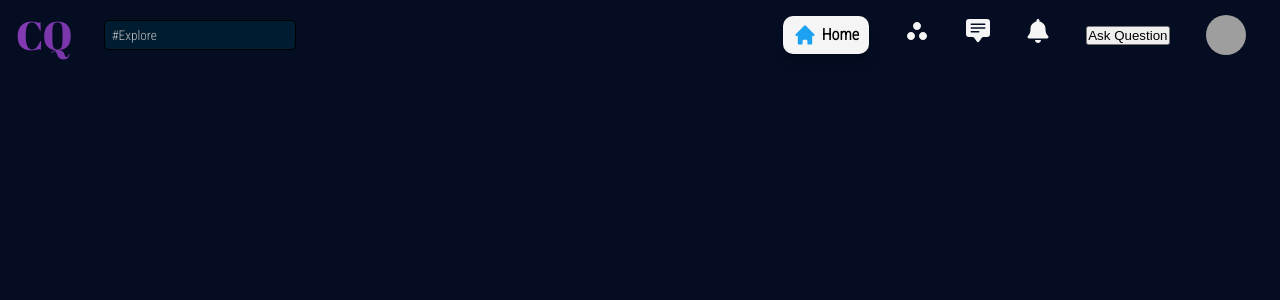
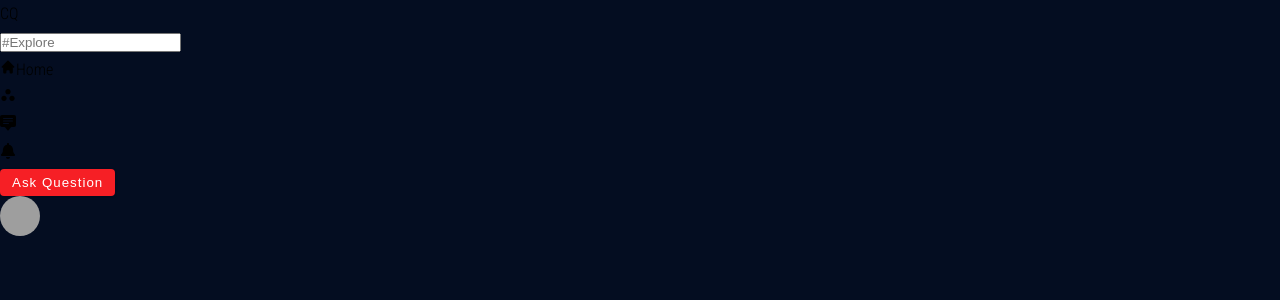
Before and after one commit to Ritik-Bhasarkar/Campus-Quora, a React (Create React App) app: page / in a window 1280 px wide. Shown: the top 300 px of the page. Built offline with nearby package versions, Linux system fonts and the light colour scheme; grey boxes are pictures that could not be loaded.

Commit message:
navbar destroyed

```diff
--- a/src/App.css
+++ b/src/App.css
@@ -156,7 +156,7 @@ ul {
 .btn {
   cursor: pointer;
   color: var(--white);
-  background: var(--primary-500);
+  background: var(--button-color);
   border: transparent;
   border-radius: var(--borderRadius);
   letter-spacing: var(--letterSpacing);
@@ -168,7 +168,7 @@ ul {
 }
 
 .btn:hover {
-  background: var(--primary-700);
+  background: var(--header-color);
   box-shadow: var(--shadow-3);
 }
 
@@ -503,80 +503,7 @@ ul {
 
  /*-----------------Navbar component start------------------------*/
 
-.navbar-container{
-  display: flex;
-  justify-content:space-between;
-  align-items: center;
-  padding:0 1rem;
-}
-
-.navbar-left{
-  display: flex;
-  align-items: center;
+ .navabr-container{
+  display: grid;
 
 }
-
-.navbar-left > .navbar__logo > span{
-  font-size: var(--fs-large);
-  font-family: var(--header-font);
-  color: var(--header-color);
-}
-
-.navbar__search input{
-  border: 1px solid black;
-  border-radius: 5px;
-  padding: 0.4rem;
-  outline: none;
-  background-color: #001C30;
-  margin-left: 2rem;
-}
-
-input::placeholder{
-  color: var(--grey-450);
-  font-size: var(--fs-extra-smallsmall);
-  font-family: var(--secondary-font);
-
-}
-
-.navbar__search input:focus{
-  border-color: var(--border-color) ;
-}
-
-.navbar-right{
-  width: 40%;
-  display: flex;
-  align-items: center;
-  justify-content: space-around;
-}
-
-.icon {
-  font-size: 1.5rem;
-  color: whitesmoke;
-}
-
-.icon:hover{
-  background-color: #C0C0C0;
-  border-radius: 10px;
-  z-index: -1;
-}
-
-.navbar-right > .navbar__home{
-  border: none;
-  border-radius: 10px;
-  box-shadow: var(--shadow-3);
-  background-color: whitesmoke;
-  padding: 5px 10px;
-  display: flex;
-  align-items: center;
-  justify-content:space-around;
-}
-
-.navbar__home>.home-text{
-  font-size: var(--fs-extra-smallsmall);
-  margin-left: 0.3rem;
-  font-weight: bolder;
-}
-
-.navbar__home > .home{
-  color: #1DA1F2;
-}
--- a/src/components/Navbar.jsx
+++ b/src/components/Navbar.jsx
@@ -19,23 +19,23 @@ const Navbar = () => {
             </div>
         </div>
         <div className='navbar-right'>
-            <div className='navbar__home'>
+            <div className='navbar-icon'>
                 <HiHome className='icon home'/>
                 <span className='home-text'>Home</span>
             </div>
-            <div className='navbar__spaces'>
+            <div className='navbar-icon' >
                 <MdWorkspaces className='icon'/>
             </div>
-            <div className='navbar__chats'>
+            <dv className='navbar-icon'>
                 <BsChatSquareTextFill className='icon'/>
-            </div>
-            <div className='navbar__notification'>
+            </dv>
+            <div className='navbar-icon'>
                 <FaBell className='icon'/>
             </div>
-            <div className='navbar__question'>
-                <button> Ask Question</button>
+            <div classname='navbar-button'>
+                <button className='btn'> Ask Question</button>
             </div>
-            <div className='navbar__profile'>
+            <div className='navar-avatar'>
                 <Avatar alt='user' src='https://media.licdn.com/dms/image/C5112AQEKhP8DbB0mZQ/article-cover_image-shrink_720_1280/0/1520179924375?e=2147483647&v=beta&t=NYxzVw01LZbqWkAyJ2ga0EmyVgTMtT5xGHHXvPay7lA'/>
             </div>
         </div>
```
